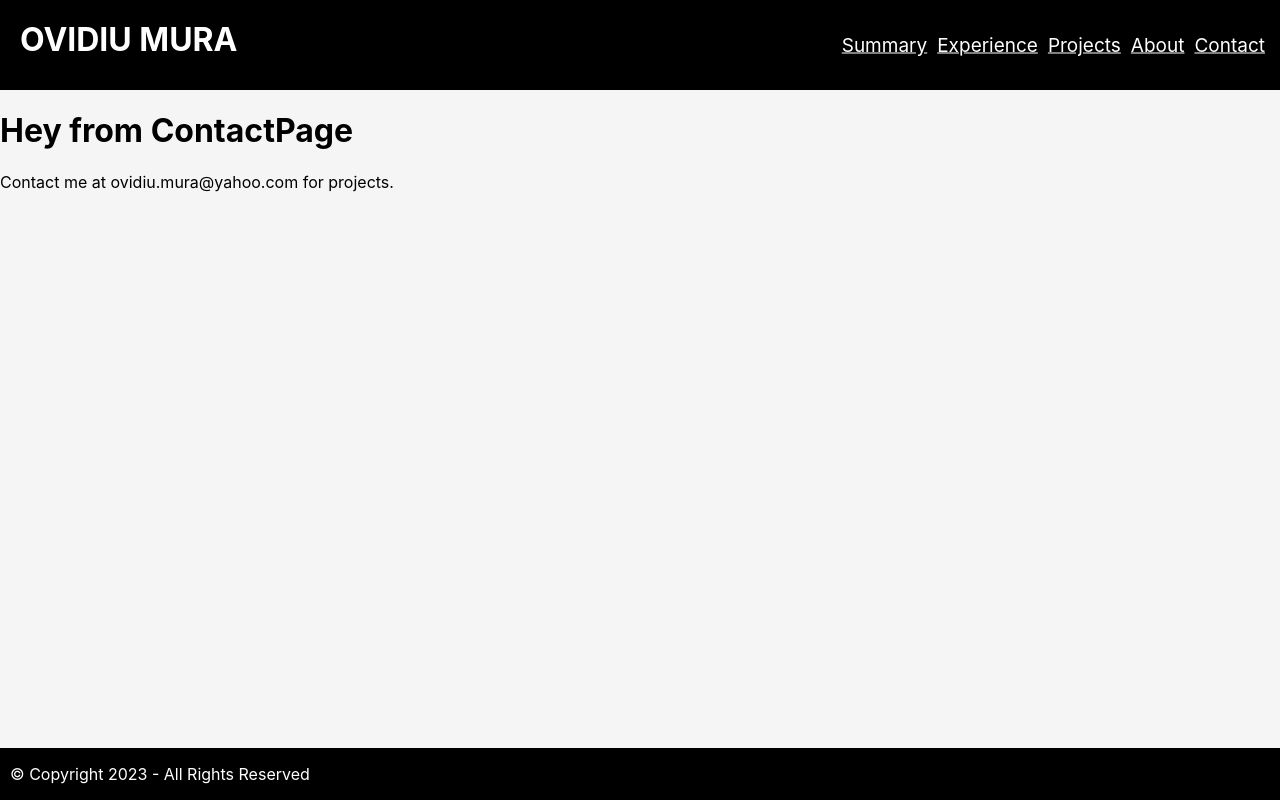
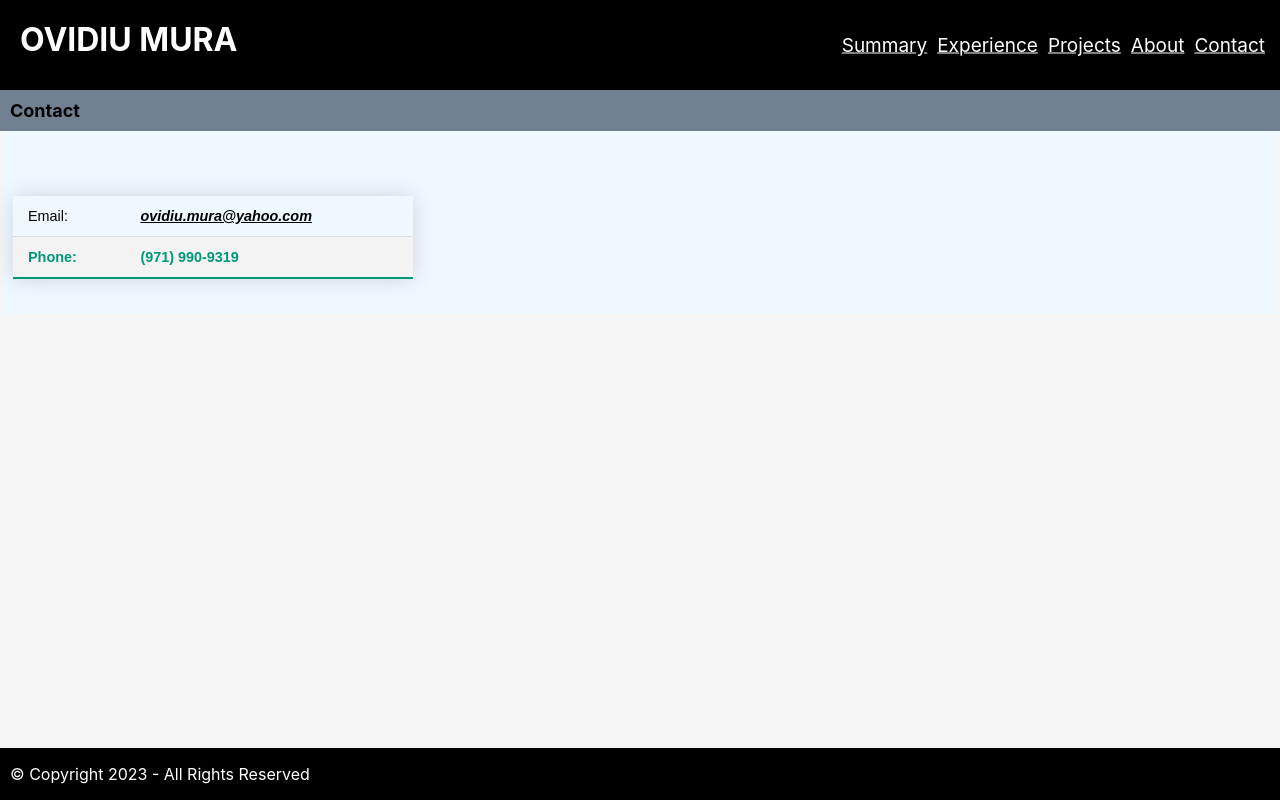
Before and after one commit to ovimura/projects-portfolio, a React (Create React App) app: page /contact in a window 1280 px wide. Built offline with nearby package versions, Linux system fonts and the light colour scheme.

Commit message:
adding summary and contact pages

```diff
--- a/src/pages/ContactPage.js
+++ b/src/pages/ContactPage.js
@@ -1,13 +1,24 @@
 
 import React from "react";
+
+import './css/ContactPage.css';
 
 export default function ContactPage() {
 
     return (
         <>
-        <h1>Hey from ContactPage</h1>
-        <div>
-            Contact me at ovidiu.mura@yahoo.com for projects.
+        <h1 className="title">Contact</h1>
+        <div className="content">
+            {/* Email: <span className="email">ovidiu.mura@yahoo.com</span> */}
+            <table className="styled-table">
+                    {/* <thead>
+                        <tr><th>Email</th><th>Points</th></tr>
+                    </thead> */}
+                    <tbody>
+                        <tr><td>Email:</td><td><span className="email">ovidiu.mura@yahoo.com</span></td></tr>
+                        <tr className="active-row"><td>Phone:</td><td>(971) 990-9319</td></tr>
+                    </tbody>
+            </table>
         </div>
         </>
     );
--- a/src/pages/ExperiencePage.js
+++ b/src/pages/ExperiencePage.js
@@ -1,11 +1,26 @@
 
 import React from "react";
+
+import './css/ExperiencePage.css';
 
 export default function ExperiencePage() {
 
     return (
         <>
-        <h1>Hey from ExperiencePage</h1>
+        <div>
+            <h1 className="title">Professional Experience</h1>
+            <div className="content">
+                <table className="styled-table">
+                    <thead>
+                        <tr><th>Name</th><th>Points</th></tr>
+                    </thead>
+                    <tbody>
+                        <tr><td>Ovi</td><td>100</td></tr>
+                        <tr className="active-row"><td>Zula</td><td>99</td></tr>
+                    </tbody>
+                </table>
+            </div>
+        </div>
         </>
     );
 }
--- a/src/pages/HomePage.js
+++ b/src/pages/HomePage.js
@@ -1,10 +1,26 @@
 import React from "react";
+
+
+import './css/HomePage.css'
 
 export default function HomePage() {
 
     return (
         <>
-        <h1>Hey from HomePage</h1>
+        <div>
+            <h1 className="title">Summary</h1>
+            <div className="content">
+                <p>Experienced Software Engineer with background in cloud, automation, implementation and testing, object-oriented design, mircroservices and API development. </p>
+                <p>I have the following degrees, graduate Cybersecurity certificate from Portland State University, Master in Computer Science from Portland State University, and Machine Learning Certified from Standford University. </p>
+                <p>I have experience as Java Developer working with Nike, McKesson and Fiserv. I implemented microservices and REST API using NodeJS, Java Spring and Hibernate with McKesson and also in other projects. </p>
+                <p>I am Oracle Java 6 SE Programmer certified. My recent work is building web applications with Google Cloud Platform (and Firebase User Authentication), AWS using React and NodeJS. </p>
+                <p>I also built AWS CRUD REST APIs using Lambda, API Gateway and DynamoDB. I also worked with REST APIs using tools such as Swagger and Postman. </p>
+                <p>I have experience working with Oracle SQL, MS SQL Server, Docker and Kubernetes as Technology Lead with Adidas. </p>
+                <p>I developed and maintained complex programs in languages such as Python, C++, Java, C, C#. </p>
+                <p>I also built and successfully deployed data pipelines and machine learning pipelines with Python frameworks such as Kedro, Data Validator Tool, Kedro Streaming, Spark, TensorFlow. </p>
+                <p>I developed programs to load data into Data Lake, Blob, S3, BigQuery.</p>
+            </div>
+        </div>
         </>
     );
 }
--- /dev/null
+++ b/src/pages/css/ContactPage.css
@@ -0,0 +1,73 @@
+
+
+.title {
+    background-color: slategrey;
+    margin: auto;
+    padding: 10px;
+    font-size: large;
+}
+
+.content {
+    background-color: aliceblue;
+    font-size: medium;
+    font-family: sans-serif;
+    margin: auto;
+    padding: 10px;
+    padding-top: 40px;
+    text-align: justify;
+    text-justify: inter-word;
+    width: auto;
+    height: auto;
+    position: absolute;
+    left: 3px;
+    right: 3px;
+}
+
+.email {
+    font-style: italic;
+    font-weight: bold;
+    text-decoration: underline;
+}
+
+
+
+.styled-table {
+    border-collapse: collapse;
+    margin: 25px 0;
+    font-size: 0.9em;
+    font-family: sans-serif;
+    min-width: 400px;
+    box-shadow: 0 0 20px rgba(0, 0, 0, 0.15);
+}
+
+
+
+.styled-table thead tr {
+    background-color: #009879;
+    color: #ffffff;
+    text-align: left;
+}
+
+
+.styled-table th,
+.styled-table td {
+    padding: 12px 15px;
+}
+
+.styled-table tbody tr {
+    border-bottom: 1px solid #dddddd;
+}
+
+.styled-table tbody tr:nth-of-type(even) {
+    background-color: #f3f3f3;
+}
+
+.styled-table tbody tr:last-of-type {
+    border-bottom: 2px solid #009879;
+}
+
+
+.styled-table tbody tr.active-row {
+    font-weight: bold;
+    color: #009879;
+}
--- /dev/null
+++ b/src/pages/css/ExperiencePage.css
@@ -0,0 +1,66 @@
+
+
+.title {
+    background-color: slategrey;
+    margin: auto;
+    padding: 10px;
+    font-size: large;
+}
+
+.content {
+    background-color: aliceblue;
+    font-size: medium;
+    font-family: sans-serif;
+    margin: auto;
+    padding: 10px;
+    padding-top: 40px;
+    text-align: justify;
+    text-justify: inter-word;
+    width: auto;
+    height: auto;
+    position: absolute;
+    left: 3px;
+    right: 3px;
+}
+
+
+.styled-table {
+    border-collapse: collapse;
+    margin: 25px 0;
+    font-size: 0.9em;
+    font-family: sans-serif;
+    min-width: 400px;
+    box-shadow: 0 0 20px rgba(0, 0, 0, 0.15);
+}
+
+
+
+.styled-table thead tr {
+    background-color: #009879;
+    color: #ffffff;
+    text-align: left;
+}
+
+
+.styled-table th,
+.styled-table td {
+    padding: 12px 15px;
+}
+
+.styled-table tbody tr {
+    border-bottom: 1px solid #dddddd;
+}
+
+.styled-table tbody tr:nth-of-type(even) {
+    background-color: #f3f3f3;
+}
+
+.styled-table tbody tr:last-of-type {
+    border-bottom: 2px solid #009879;
+}
+
+
+.styled-table tbody tr.active-row {
+    font-weight: bold;
+    color: #009879;
+}
--- /dev/null
+++ b/src/pages/css/HomePage.css
@@ -0,0 +1,24 @@
+
+
+.title {
+    background-color: slategrey;
+    margin: auto;
+    padding: 10px;
+    font-size: large;
+}
+
+.content {
+    background-color: aliceblue;
+    font-size: medium;
+    font-family: sans-serif;
+    margin: auto;
+    padding: 10px;
+    padding-top: 40px;
+    text-align: justify;
+    text-justify: inter-word;
+    width: auto;
+    height: auto;
+    position: absolute;
+    left: 3px;
+    right: 3px;
+}
```
